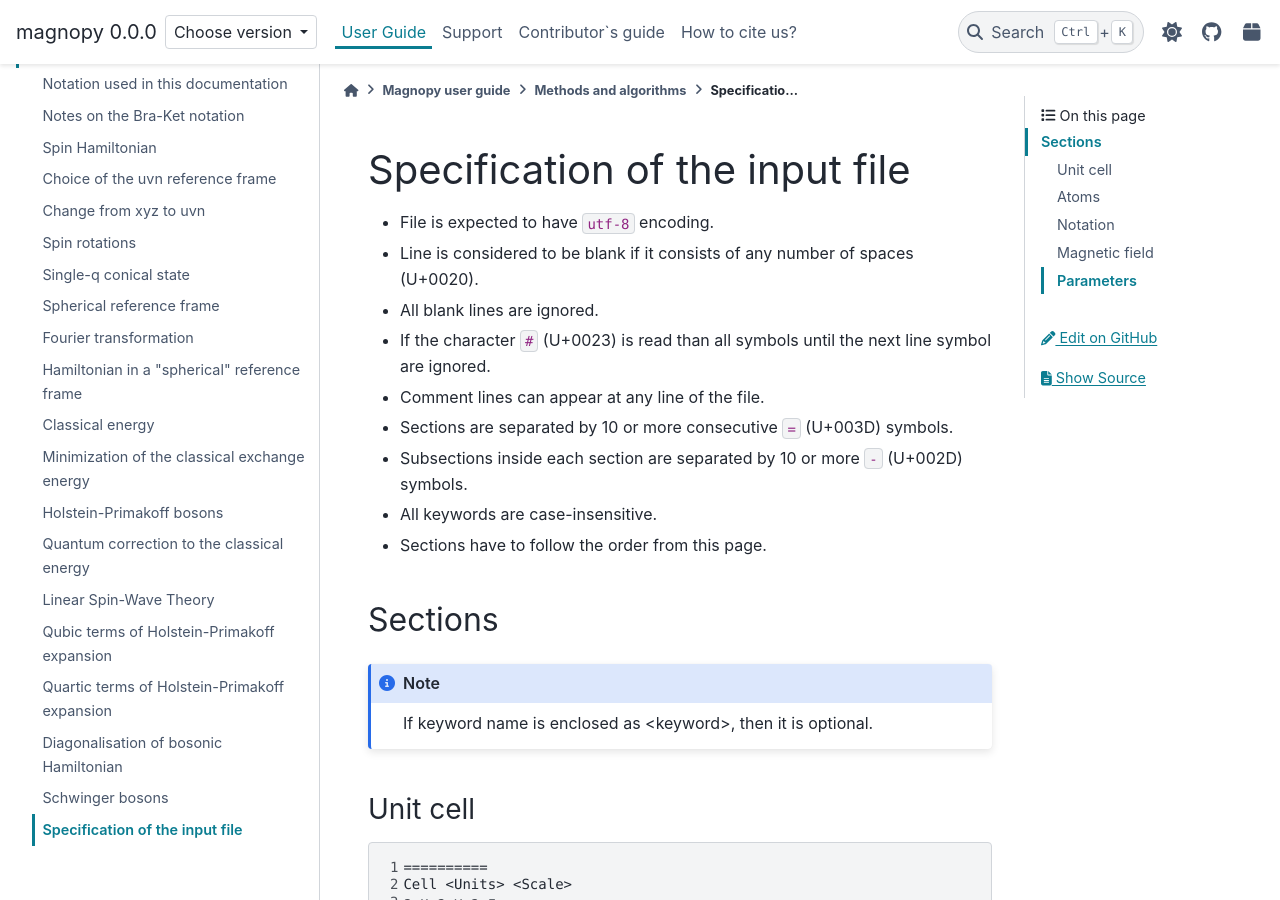
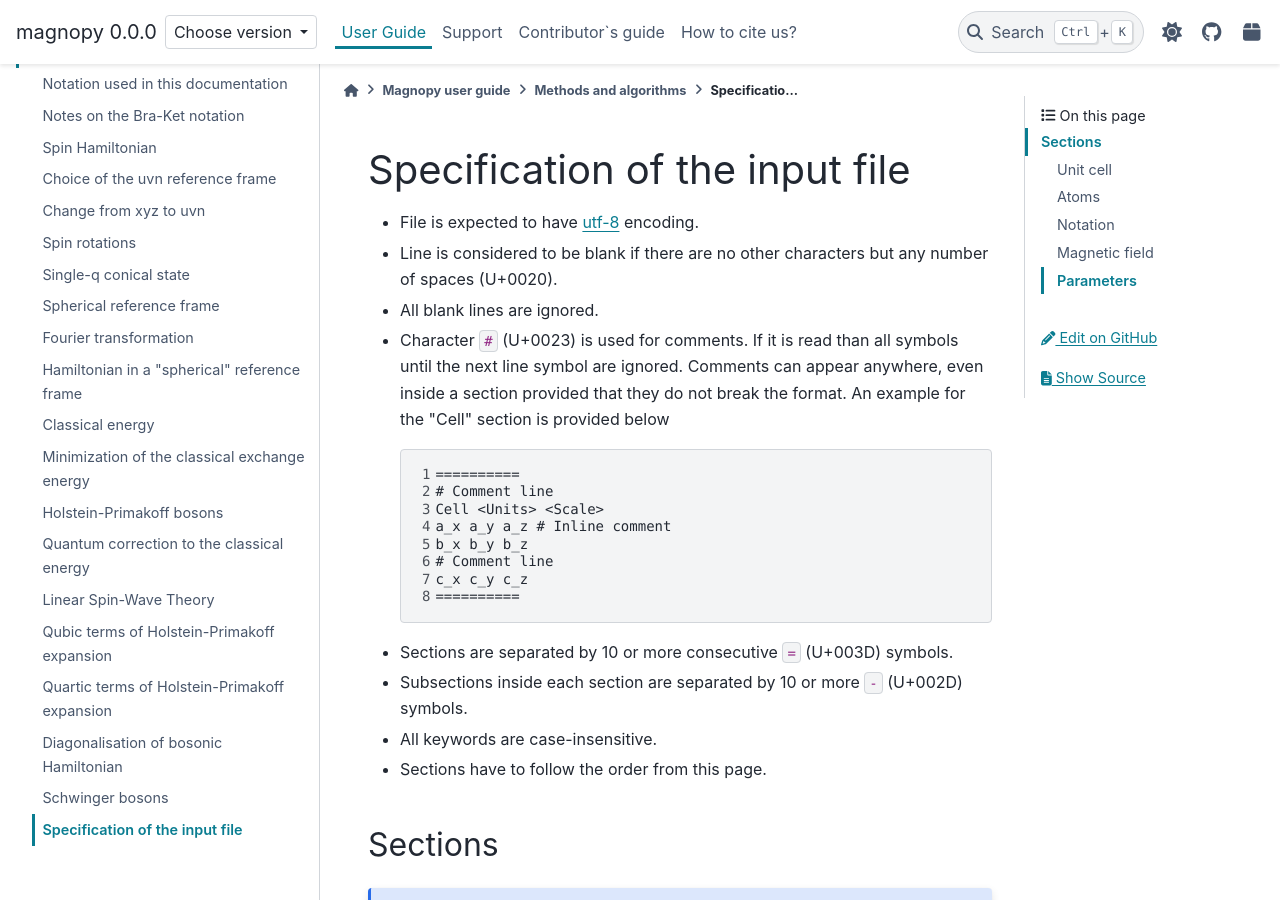
Before and after one commit to marcomarino123/magnopy, a Sphinx documentation site: the page built from docs/source/user-guide/methods/input-standard.rst, in a window 1280 px wide and 900 px high. Built offline with Sphinx 7.4.7 and the PyData theme 0.15.4, drawn with Linux system fonts in a browser that asks for light colours; a script that is not in the unit is left out.

Commit message:
Update input file specifications

```diff
--- a/docs/source/conf.py
+++ b/docs/source/conf.py
@@ -176,6 +176,7 @@ custom_links = {
         "DOI: 10.1103/PhysRev.58.1098",
         "https://doi.org/10.1103/PhysRev.58.1098",
     ),
+    "UTF-8": ("utf-8", "https://en.wikipedia.org/wiki/UTF-8"),
 }
 rst_epilog += "\n".join(
     map(
--- a/docs/source/user-guide/methods/input-standard.rst
+++ b/docs/source/user-guide/methods/input-standard.rst
@@ -4,12 +4,26 @@
 Specification of the input file
 *******************************
 
-* File is expected to have ``utf-8`` encoding.
-* Line is considered to be blank if it consists of any number of spaces (U+0020).
+* File is expected to have |utf-8|_ encoding.
+* Line is considered to be blank if there are no other characters but any number of spaces (U+0020).
 * All blank lines are ignored.
-* If the character ``#`` (U+0023) is read than all symbols until the next
-  line symbol are ignored.
-* Comment lines can appear at any line of the file.
+* Character ``#`` (U+0023) is used for comments. If it is read than all symbols until
+  the next line symbol are ignored. Comments can appear anywhere, even inside a section
+  provided that they do not break the format. An example for the "Cell" section is
+  provided below
+
+  .. code-block:: text
+    :linenos:
+
+    ==========
+    # Comment line
+    Cell <Units> <Scale>
+    a_x a_y a_z # Inline comment
+    b_x b_y b_z
+    # Comment line
+    c_x c_y c_z
+    ==========
+
 * Sections are separated by 10 or more consecutive ``=`` (U+003D) symbols.
 * Subsections inside each section are separated by 10 or more ``-`` (U+002D) symbols.
 * All keywords are case-insensitive.
@@ -18,6 +32,9 @@ Specification of the input file
 
 Sections
 ========
+
+
+
 
 .. note::
   If keyword name is enclosed as <keyword>, then it is optional.
```
